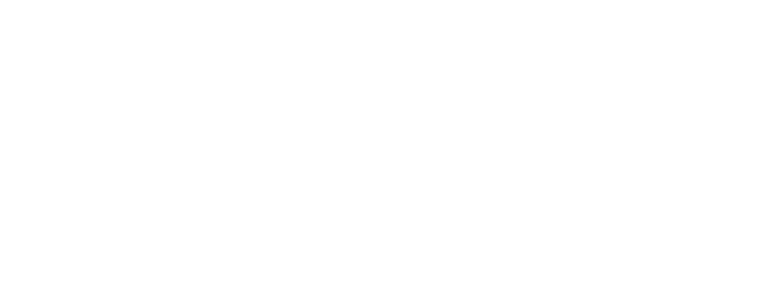
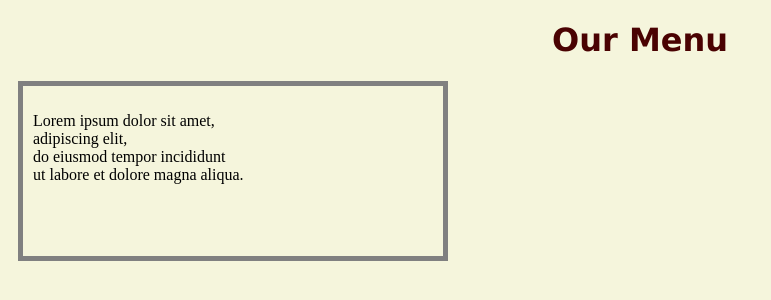
Before and after one commit to SuperSamm/Module2-Solution, a plain HTML site: page index.html in a window 1280 px wide. Shown: the whole page, without its empty margins (0-771 px from the left). Drawn offline with Linux system fonts and the light colour scheme.

Commit message:
A few tweaks

```diff
--- a/index.html
+++ b/index.html
@@ -5,7 +5,9 @@
     <meta charset="UTF-8">
     <meta name="viewport" content="width=device-width, initial-scale=1.0">
     <link rel="stylesheet" href="style.css">
-    <title>Module2-Soluti
+    <title>Module2-Solution</title>
+</head>
+
 <body>
     <h1 align="center">Our Menu</h1>
     <div>
--- a/style.css
+++ b/style.css
@@ -1,12 +1,16 @@
-h1{ font-family: 'Lucida Sans', 'Lucida Sans Regular', 'Lucida Grande', 'Lucida Sans Unicode', Geneva, Verdana, sans-serif;
+body{
+    background-color: beige;
+}
+h1 {
+    font-family: 'Lucida Sans', 'Lucida Sans Regular', 'Lucida Grande', 'Lucida Sans Unicode', Geneva, Verdana, sans-serif;
     font-size: 24;
-
     color: rgb(74, 2, 2);
 }
-div{
+
+div {
     width: 400px;
-        height: 150px;
-        padding: 10px;
-        border: 5px solid gray;
-        margin: 0;
+    height: 150px;
+    padding: 10px;
+    border: 5px solid gray;
+    margin: 10px;;
 }
```
